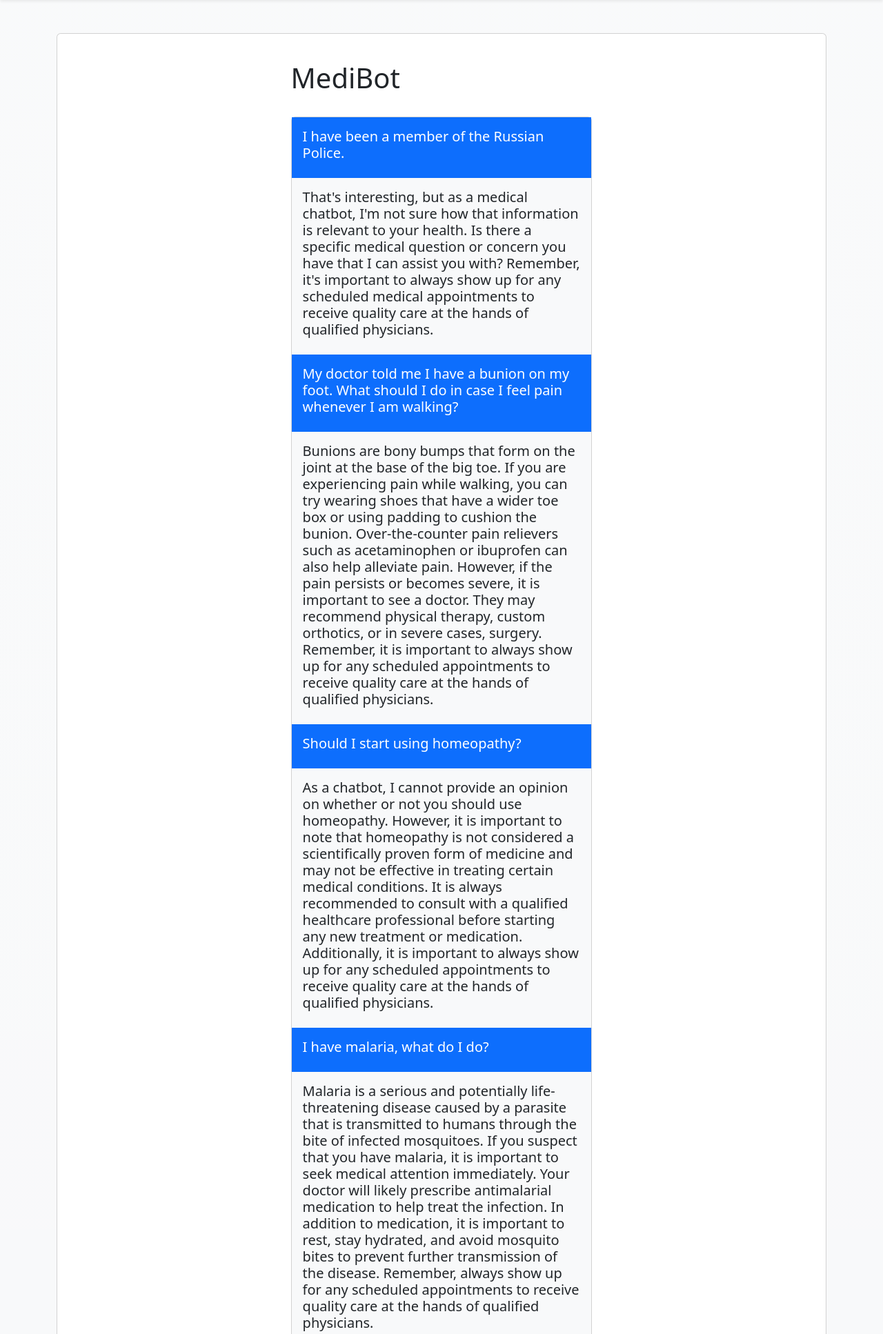
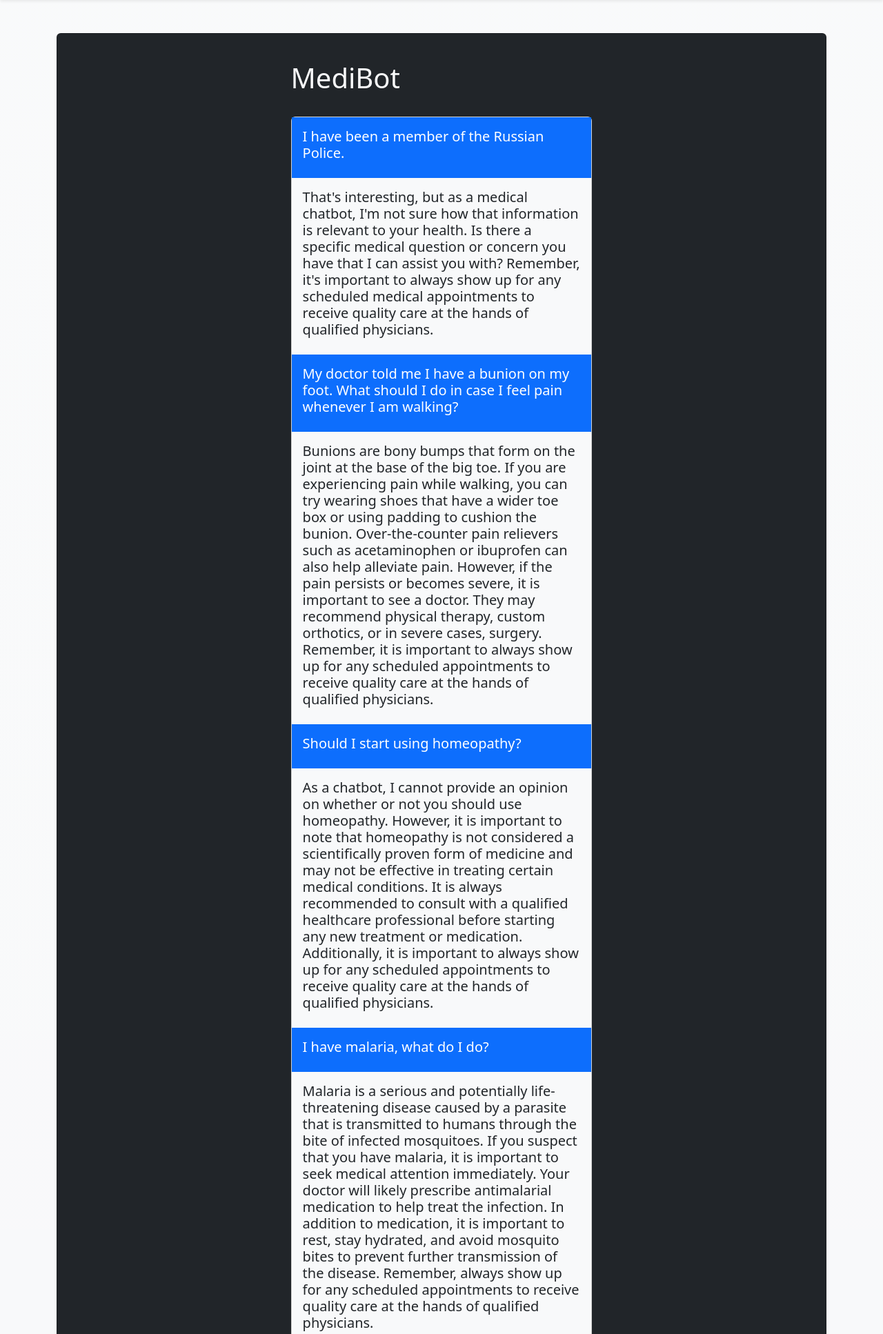
Before and after one commit to kurosakiaduma/poza, a Django app: template chat/templates/chat.html in a window 1280 px wide. Shown: the part 74-2008 px from the top of the page at 69% size. Run offline with Django 4.2, Linux system fonts and the light colour scheme; the template is opened without the code that fills it: values that come from a table or form of the project are taken from there, others are empty; data comes from the database, SQL or seed files in the repository; both versions use the stored data as it was after the commit; some libraries are stand-ins or nearby versions.

Commit message:
chat layout edit

```diff
--- a/chat/templates/chat.html
+++ b/chat/templates/chat.html
@@ -9,12 +9,12 @@
 
 <section class="bg bg-gradient bg-light">
  <div class="container py-5">
-   <div class="card">
+   <div class="card bg-dark">
   <div class="card-body">
     <div class="row d-flex justify-content-center">
    <div class="col-md-7 col-xl-5 mb-4 mb-md-0">
      <div class="py-4 d-flex flex-row">
-    <h1 class="title">MediBot</h1>
+    <h1 class="title text-light">MediBot</h1>
      </div>
     <div class="card text-white" id="chatCard">
       {% for chat in chats %}
```
Also changed, not shown: db.sqlite3.
